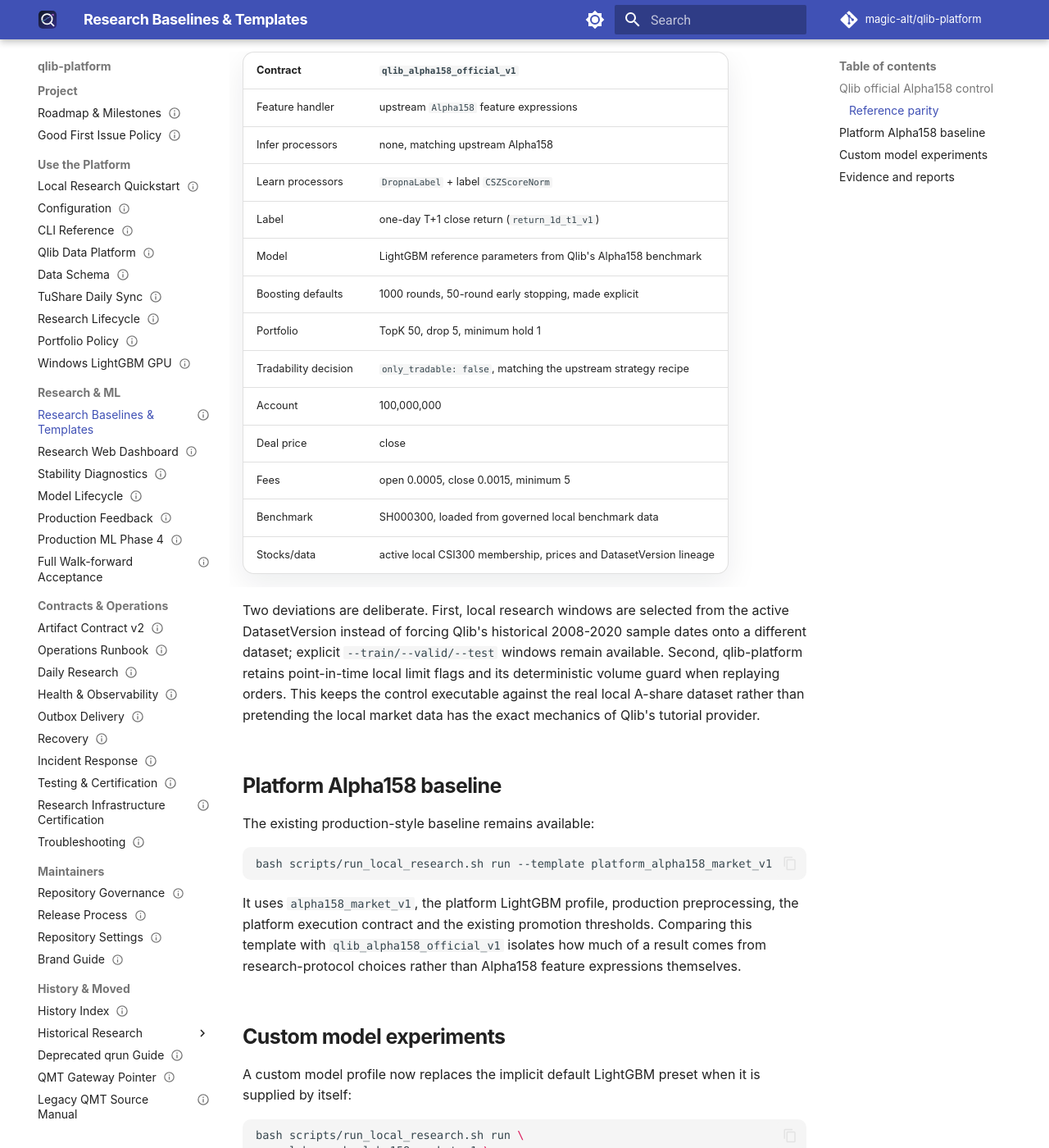
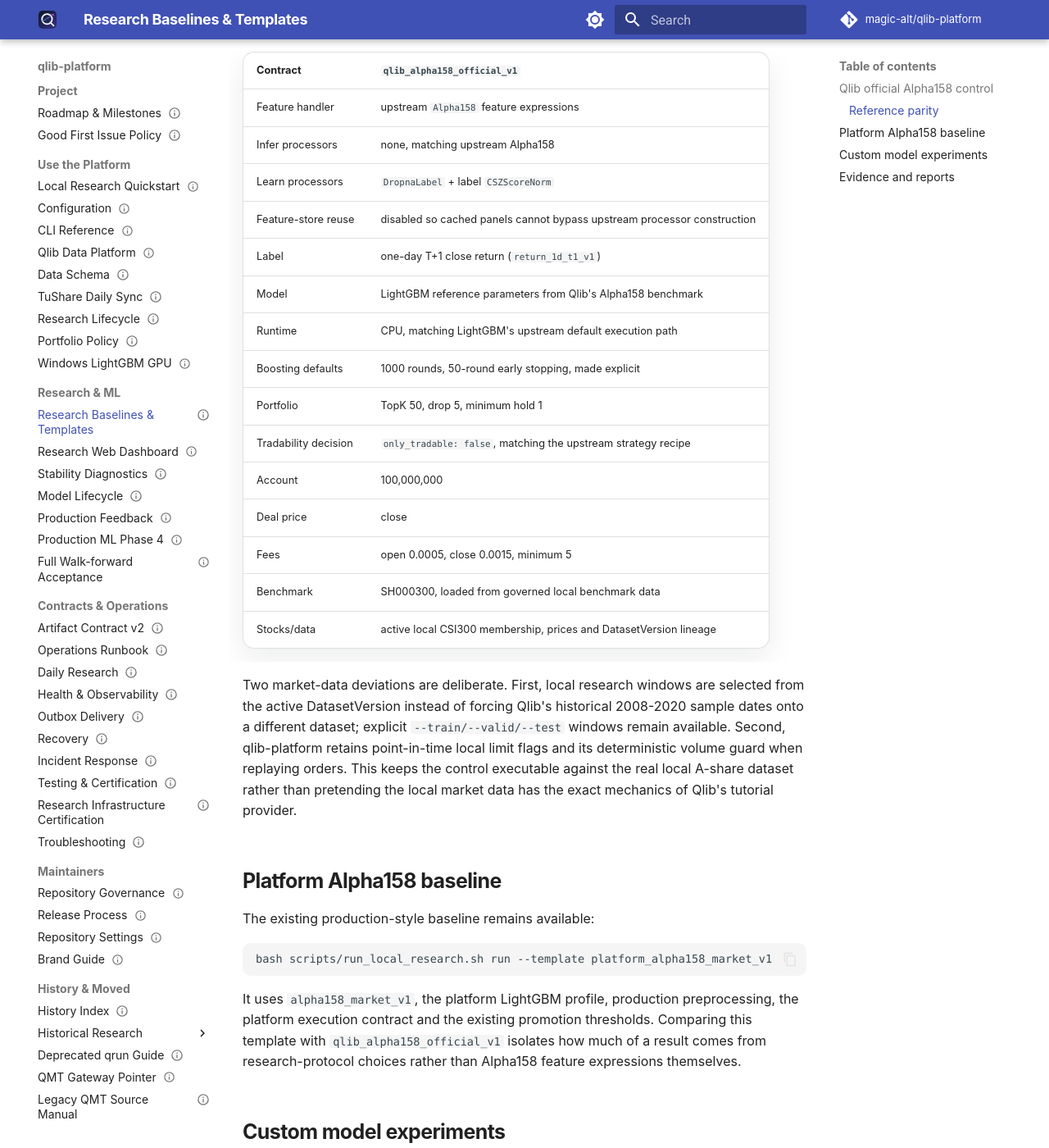
Before and after one commit to magic-alt/qlib-platform, an MkDocs documentation site: the page built from docs/research_baselines.md, in a window 1280 px wide and 1400 px high, scrolled down 824 px. Shown: the whole window at 82% size. Built offline with MkDocs 1.6.1 and Material for MkDocs 9.7.7, drawn with Linux system fonts in a browser that asks for light colours; comment, search, counter and statistics services are not loaded.

Commit message:
docs(research): document strict Alpha158 parity controls

```diff
--- a/docs/research_baselines.md
+++ b/docs/research_baselines.md
@@ -38,8 +38,10 @@ The control intentionally preserves the qlib-platform data lineage, immutable Da
 | Feature handler | upstream `Alpha158` feature expressions |
 | Infer processors | none, matching upstream Alpha158 |
 | Learn processors | `DropnaLabel` + label `CSZScoreNorm` |
+| Feature-store reuse | disabled so cached panels cannot bypass upstream processor construction |
 | Label | one-day T+1 close return (`return_1d_t1_v1`) |
 | Model | LightGBM reference parameters from Qlib's Alpha158 benchmark |
+| Runtime | CPU, matching LightGBM's upstream default execution path |
 | Boosting defaults | 1000 rounds, 50-round early stopping, made explicit |
 | Portfolio | TopK 50, drop 5, minimum hold 1 |
 | Tradability decision | `only_tradable: false`, matching the upstream strategy recipe |
@@ -49,7 +51,7 @@ The control intentionally preserves the qlib-platform data lineage, immutable Da
 | Benchmark | SH000300, loaded from governed local benchmark data |
 | Stocks/data | active local CSI300 membership, prices and DatasetVersion lineage |
 
-Two deviations are deliberate. First, local research windows are selected from the active DatasetVersion instead of forcing Qlib's historical 2008-2020 sample dates onto a different dataset; explicit `--train/--valid/--test` windows remain available. Second, qlib-platform retains point-in-time local limit flags and its deterministic volume guard when replaying orders. This keeps the control executable against the real local A-share dataset rather than pretending the local market data has the exact mechanics of Qlib's tutorial provider.
+Two market-data deviations are deliberate. First, local research windows are selected from the active DatasetVersion instead of forcing Qlib's historical 2008-2020 sample dates onto a different dataset; explicit `--train/--valid/--test` windows remain available. Second, qlib-platform retains point-in-time local limit flags and its deterministic volume guard when replaying orders. This keeps the control executable against the real local A-share dataset rather than pretending the local market data has the exact mechanics of Qlib's tutorial provider.
 
 ## Platform Alpha158 baseline
 
```
